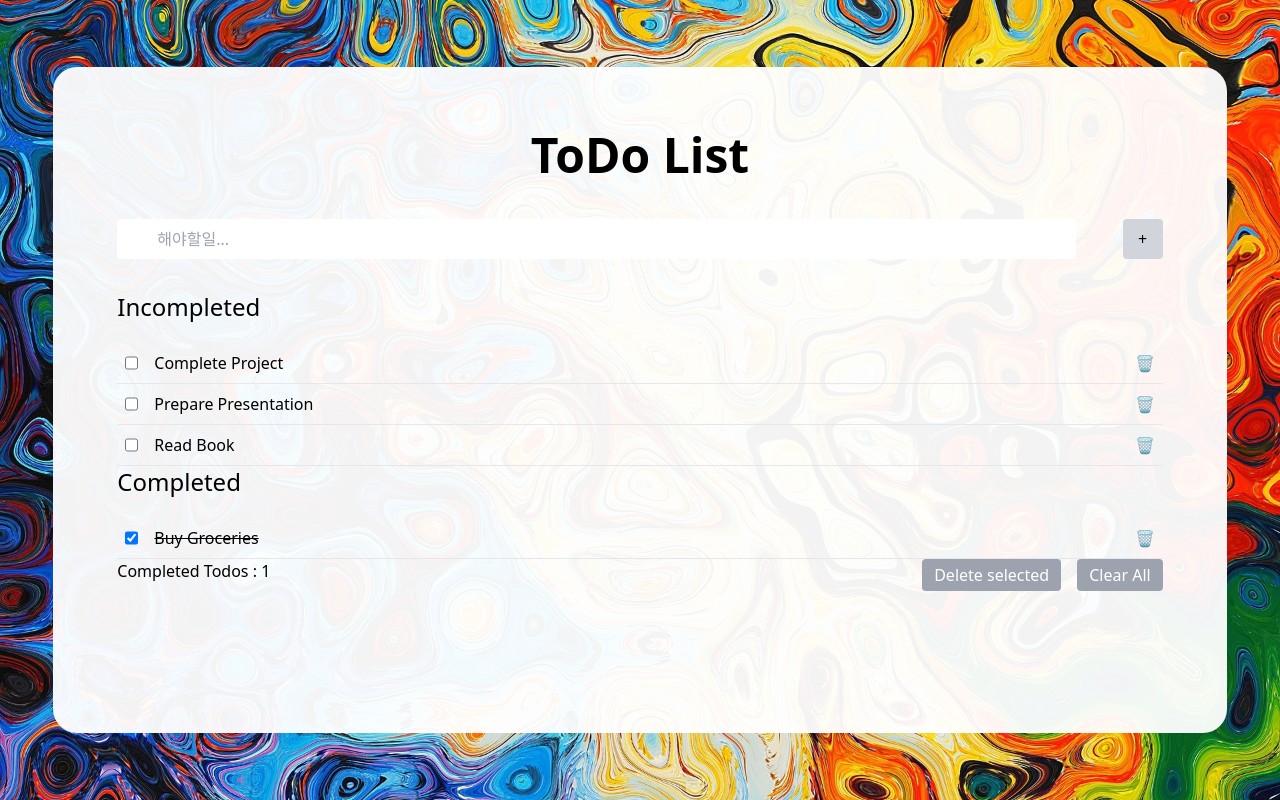
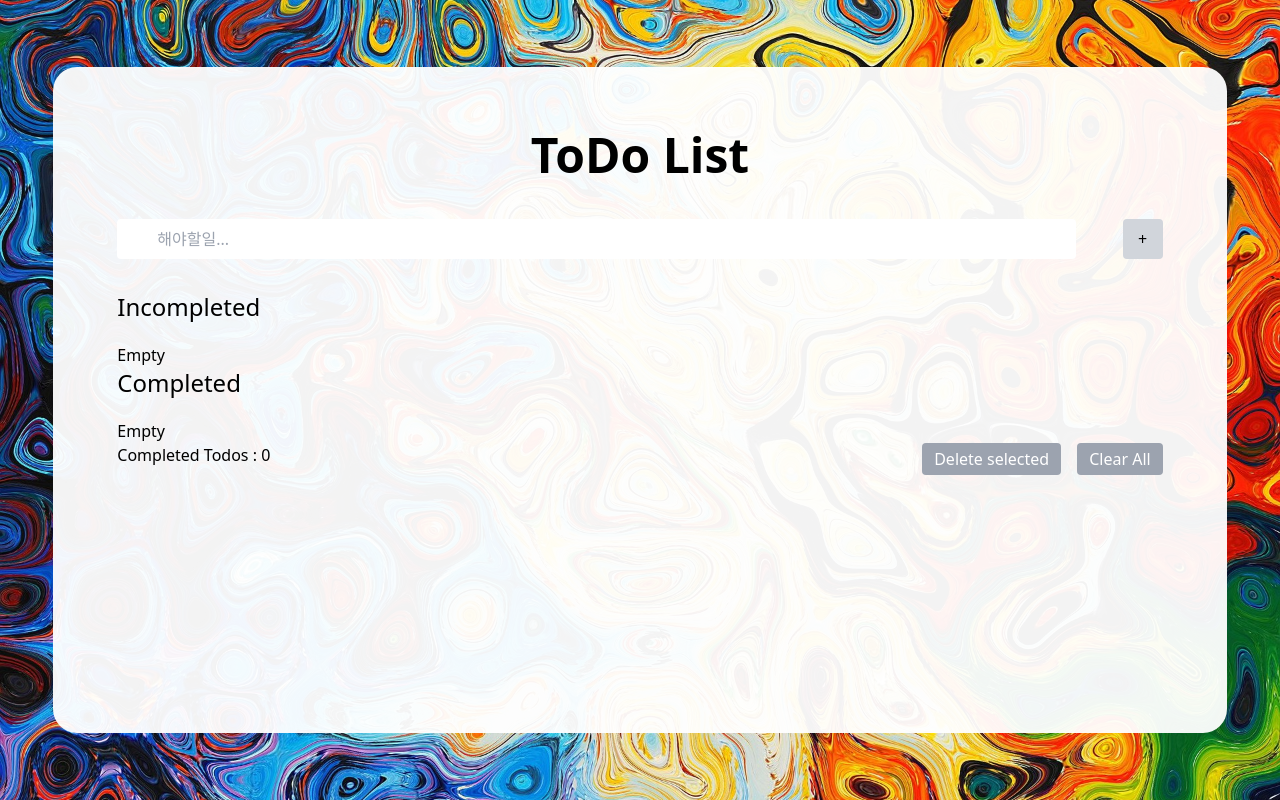
Before and after one commit to junsobi/typescript-next-todoapp, a Next.js app: page / in a window 1280 px wide. Built offline with nearby package versions, Linux system fonts and the light colour scheme.

Commit message:
Modify : 타입애러 수정

```diff
--- a/src/components/AddTask.tsx
+++ b/src/components/AddTask.tsx
@@ -1,17 +1,51 @@
-import React from 'react';
+import React, { useState, useContext } from 'react';
 import Input from './Input';
 import Button from './Button';
+import { TasksContext } from '@/context/TasksContext';
 
-const AddTask: React.FC = () => (
+const AddTask: React.FC = () => {
+  const { addTask } = useContext(TasksContext);
+
+  const [task, setTask] = useState('');
+
+  const handleChange = (e: React.ChangeEvent<HTMLInputElement>) => {
+    setTask(e.target.value);
+  };
+
+  const handleAddTask = () => {
+    if (task.trim()) {
+      if (addTask) {
+        addTask(task);
+        setTask('');
+      }
+    }
+  };
+
+  const handleKeyDown = (e: React.KeyboardEvent<HTMLInputElement>) => {
+    if (e.key === 'Enter' && task.trim()) {
+      handleAddTask();
+    }
+  };
+
+  return (
     <div className="flex justify-between ">
       <Input
-      className="w-11/12 h-10 mb-8 rounded pl-10 "
+        className="w-11/12 h-10 mb-8 rounded pl-10"
         placeholder="해야할일..."
+        value={task}
+        onChange={handleChange}
+        onKeyDown={handleKeyDown}
       />
       <div className="flex justify-end w-1/12">
-      <Button className="addTask w-10 h-10 rounded bg-gray-300">+</Button>
+        <Button
+          className="addTask w-10 h-10 rounded bg-gray-300"
+          onClick={handleAddTask}
+        >
+          +
+        </Button>
       </div>
     </div>
   );
+};
 
 export default AddTask;
--- a/src/pages/index.tsx
+++ b/src/pages/index.tsx
@@ -1,34 +1,37 @@
-import React from 'react';
+import React, { useContext } from 'react';
 import Layout from '@/components/Layout';
 import TaskTitle from '@/components/TaskTitle';
 import AddTask from '@/components/AddTask';
 import useFetchTasks from '@/hooks/useFetchTasks';
 import TaskItems from '@/components/TaskItems';
 import TaskSummary from '@/components/TaskSummary';
+import { TasksContext } from '@/context/TasksContext';
 
 const App: React.FC = () => {
-  const { tasks, loading, error } = useFetchTasks();
+  const { tasks } = useContext(TasksContext);
 
-  if (loading) {
-    return <div>Loading...</div>;
-  }
+  // const { tasks, loading, error } = useFetchTasks();
 
-  if (error) {
-    return <div>Error: {error}</div>;
-  }
+  // if (loading) {
+  //   return <div>Loading...</div>;
+  // }
 
-  const incompletedTasks = tasks.filter((task) => task.status !== 'completed');
+  // if (error) {
+  //   return <div>Error: {error}</div>;
+  // }
 
-  const completedTasks = tasks.filter((task) => task.status === 'completed');
+  const incompletedTasks = tasks?.filter((task) => task.status !== 'completed');
+
+  const completedTasks = tasks?.filter((task) => task.status === 'completed');
 
   return (
     <Layout>
       <AddTask />
       <TaskTitle title="Incompleted" />
-      <TaskItems tasks={incompletedTasks} />
+      {incompletedTasks && <TaskItems tasks={incompletedTasks} />}
       <TaskTitle title="Completed" />
-      <TaskItems tasks={completedTasks} />
-      <TaskSummary tasks={tasks} />
+      {completedTasks && <TaskItems tasks={completedTasks} />}
+      {tasks && <TaskSummary tasks={tasks} />}
     </Layout>
   );
 };
```
Also changed, not shown: 1 other file (tests, documents, lock files or other folders). Lines whose indentation alone changed are shown as unchanged.
